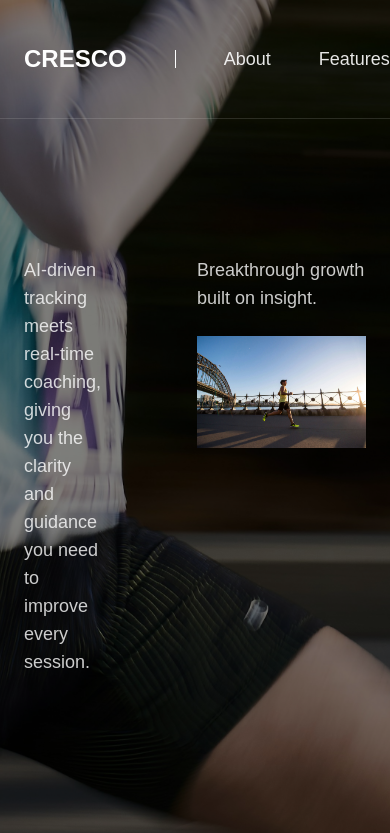
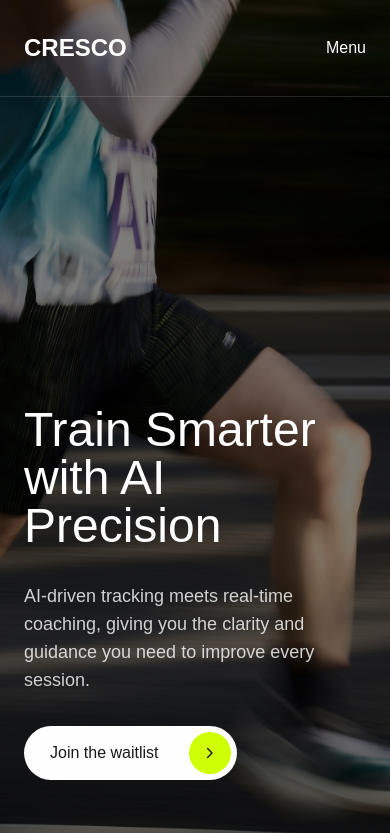
Before and after one commit to Niko21122323/cresco, a Next.js app: page / in a window 390 px wide. Shown: the top 833 px of the page. Built offline with nearby package versions, Linux system fonts and the light colour scheme; a web font is replaced by a local one.

Commit message:
made the navbar and hero section responsive

```diff
--- a/components/Navbar.tsx
+++ b/components/Navbar.tsx
@@ -53,19 +53,19 @@ const Navbar = () => {
         duration: 0.25,
         ease: [0.22, 1, 0.36, 1],
       }}
-      className={`fixed top-0 left-0 w-full z-50 py-8 transition-colors duration-300 ${navClasses}`}
+      className={`fixed overflow-x-clip top-0 left-0 w-full z-50 py-8 transition-colors duration-300 ${navClasses}`}
     >
       <div className="container mx-auto px-6">
         <div className="flex items-center justify-between gap-10">
           <div className="flex items-center">
             <h5
-              className={`text-2xl uppercase font-bold pr-12 transition-colors duration-300 ${textClass}`}
+              className={`text-2xl uppercase font-bold lg:pr-8 xl:pr-12 transition-colors duration-300 ${textClass}`}
             >
               Cresco
             </h5>
 
             <div
-              className={`flex items-center gap-12 pl-12 border-l transition-colors duration-300 ${borderLinkClass}`}
+              className={`flex items-center gap-8 xl:gap-12 lg:pl-8 xl:pl-12 border-l transition-colors duration-300 max-lg:hidden ${borderLinkClass}`}
             >
               {navLinks.map((link) => (
                 <Link
@@ -79,13 +79,16 @@ const Navbar = () => {
             </div>
           </div>
 
-          <div>
+          <div className="hidden lg:block">
             <PrimaryButton
               title="Join the waitlist"
               url="/"
               theme={isSticky ? "dark" : "light"}
             />
           </div>
+          <button type="button" className="text-white block lg:hidden">
+            Menu
+          </button>
         </div>
       </div>
     </motion.nav>
--- a/components/sections/HeroSection.tsx
+++ b/components/sections/HeroSection.tsx
@@ -1,19 +1,20 @@
 import Image from "next/image";
 import heroImage from "../../public/photos/home/hero-image.jpg";
 import heroMiniImage from "../../public/photos/home/hero-mini-image.jpg";
+import PrimaryButton from "../buttons/PrimaryButton";
 
 const HeroSection = () => {
   return (
     <section className="relative overflow-hidden" id="hero">
       <div className="relative container mx-auto px-6 z-20">
         <div className="flex flex-col justify-end">
-          <div className="flex flex-col justify-between min-h-screen pb-16 pt-64 gap-36">
-            <div className="flex items-start justify-between gap-24">
+          <div className="flex flex-col-reverse lg:flex-col lg:justify-between min-h-screen pb-16 pt-44 lg:pt-64 gap-8 lg:gap-36">
+            <div className="flex flex-col lg:flex-row items-start justify-between gap-8 lg:gap-24">
               <p className="text-background/80 text-lg max-w-[460px]">
                 AI-driven tracking meets real-time coaching, giving you the
                 clarity and guidance you need to improve every session.
               </p>
-              <div className="max-w-[225px]">
+              <div className="max-w-[225px] max-lg:hidden">
                 <p className="text-background/80 text-lg max-w-[460px] pb-6">
                   Breakthrough growth built on insight.
                 </p>
@@ -25,8 +26,15 @@ const HeroSection = () => {
                   className="w-full h-auto object-cover"
                 />
               </div>
+              <div className="block lg:hidden">
+                <PrimaryButton
+                  title="Join the waitlist"
+                  url="/"
+                  theme="light"
+                />
+              </div>
             </div>
-            <h1 className="text-background text-9xl">
+            <h1 className="text-background max-[355px]:text-4xl max-[510px]:text-5xl text-6xl md:text-7xl lg:text-8xl xl:text-9xl">
               Train Smarter <br /> with AI Precision
             </h1>
           </div>
```
